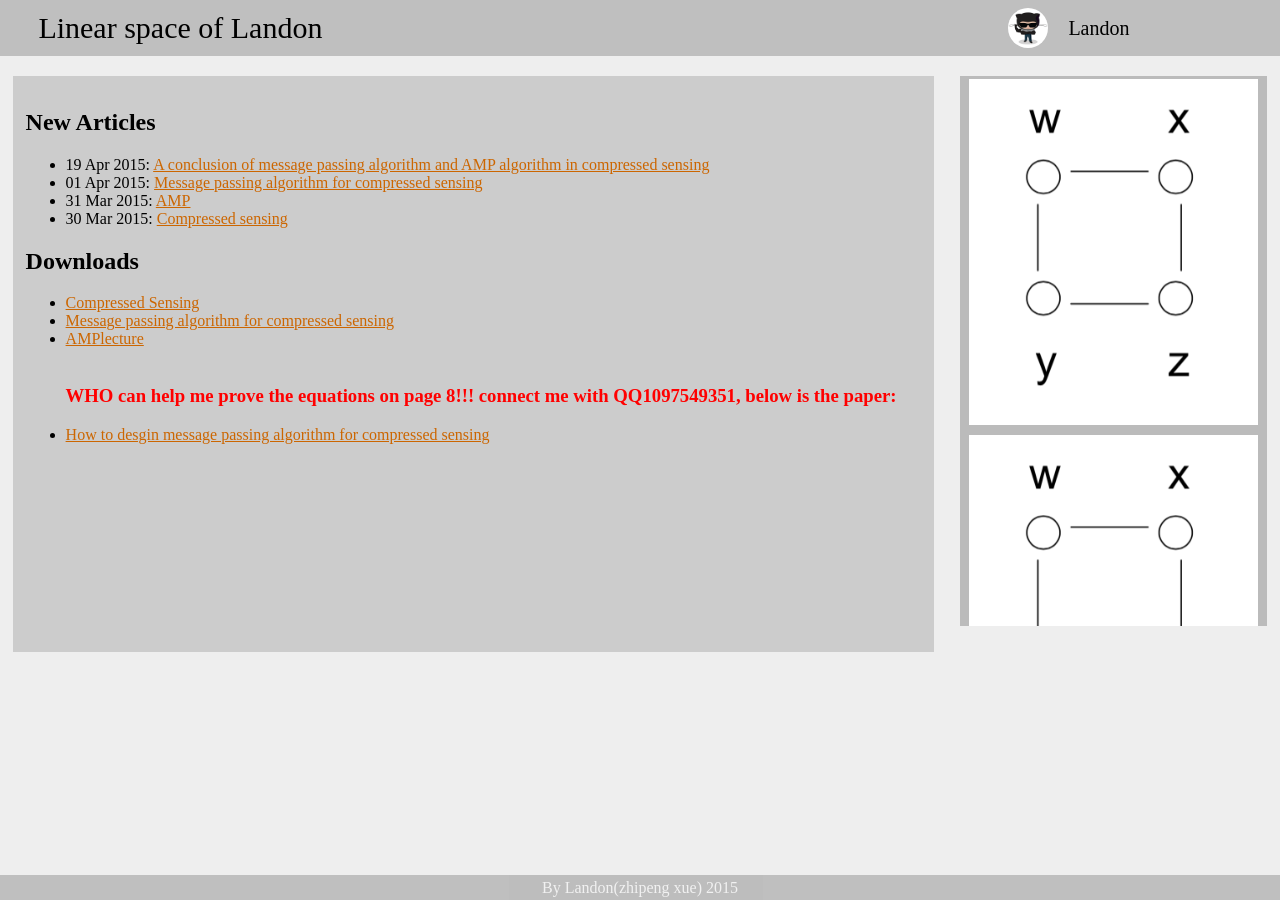
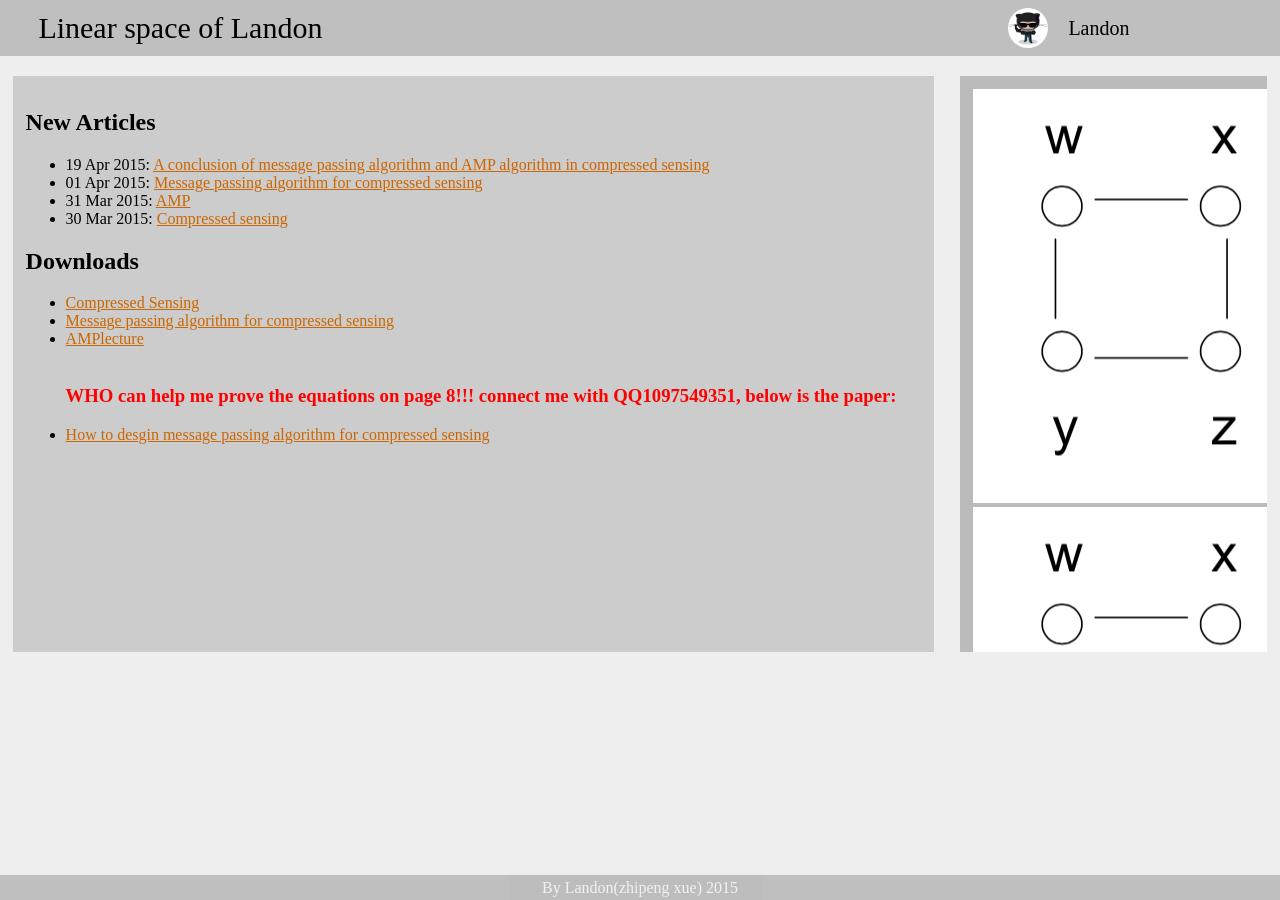
Before and after one commit to myworkstation/myworkstation.github.io, a Jekyll site: the page built from index.html, in a window 1280 px wide. Built offline with Jekyll 4.4.1, drawn with Linux system fonts in a browser that asks for light colours; nearby versions of some CDN libraries; library files that are not in the unit come from our copies.

```diff
--- a/css/index.css
+++ b/css/index.css
@@ -20,9 +20,7 @@
 
 #contextdiv a{color: #CC6600;}
 
-#sidediv {width: 24%;height: 550px;background-color: #BBBBBB;float: left;margin-left: 1%;margin-right: 1%;overflow: scroll;}
-
-#sidediv img{width: 94%;padding-left: 2%;padding-right: 2%;margin: 1%;}
+#sidediv {width: 22%;height: 550px;background-color: #BBBBBB;float: left;margin-left: 1%;margin-right: 1%;overflow: scroll;padding: 1%;}
 
 #titlename a:link{text-decoration: none;color: black;}
 
```
